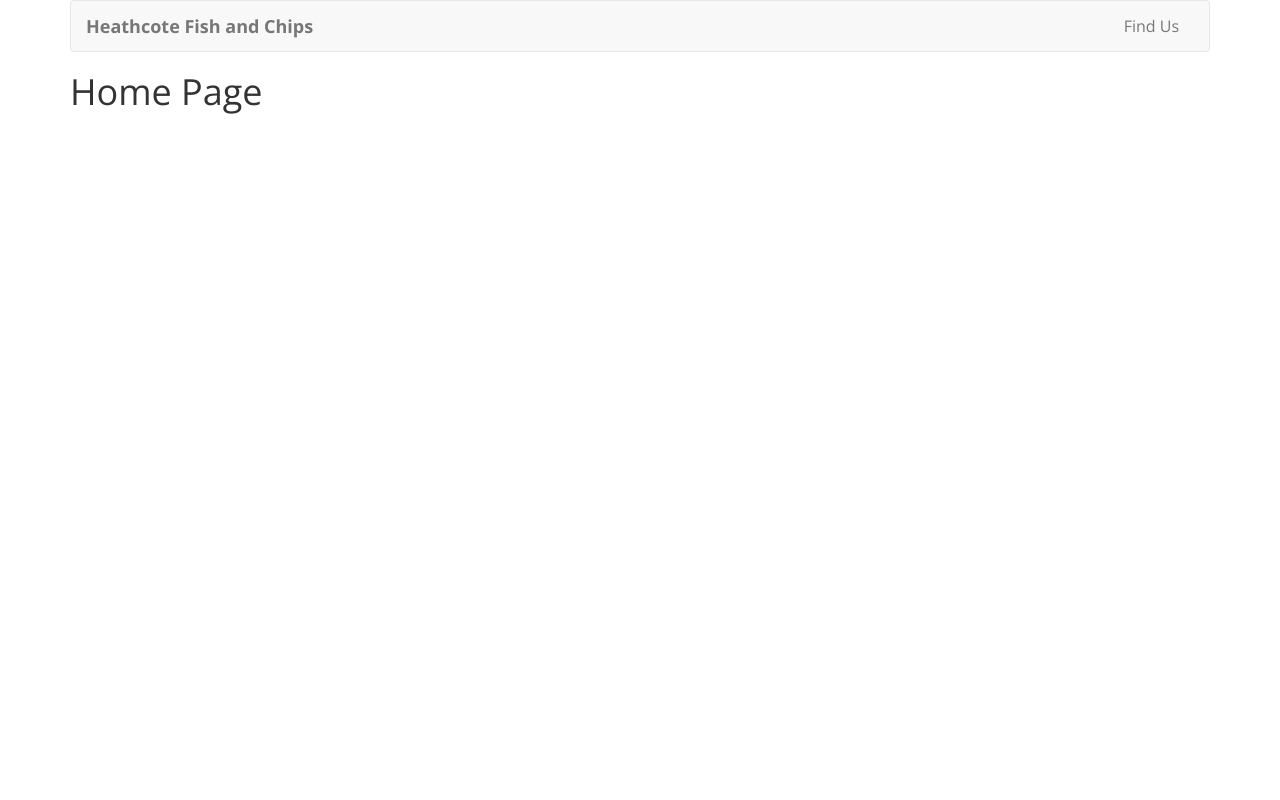
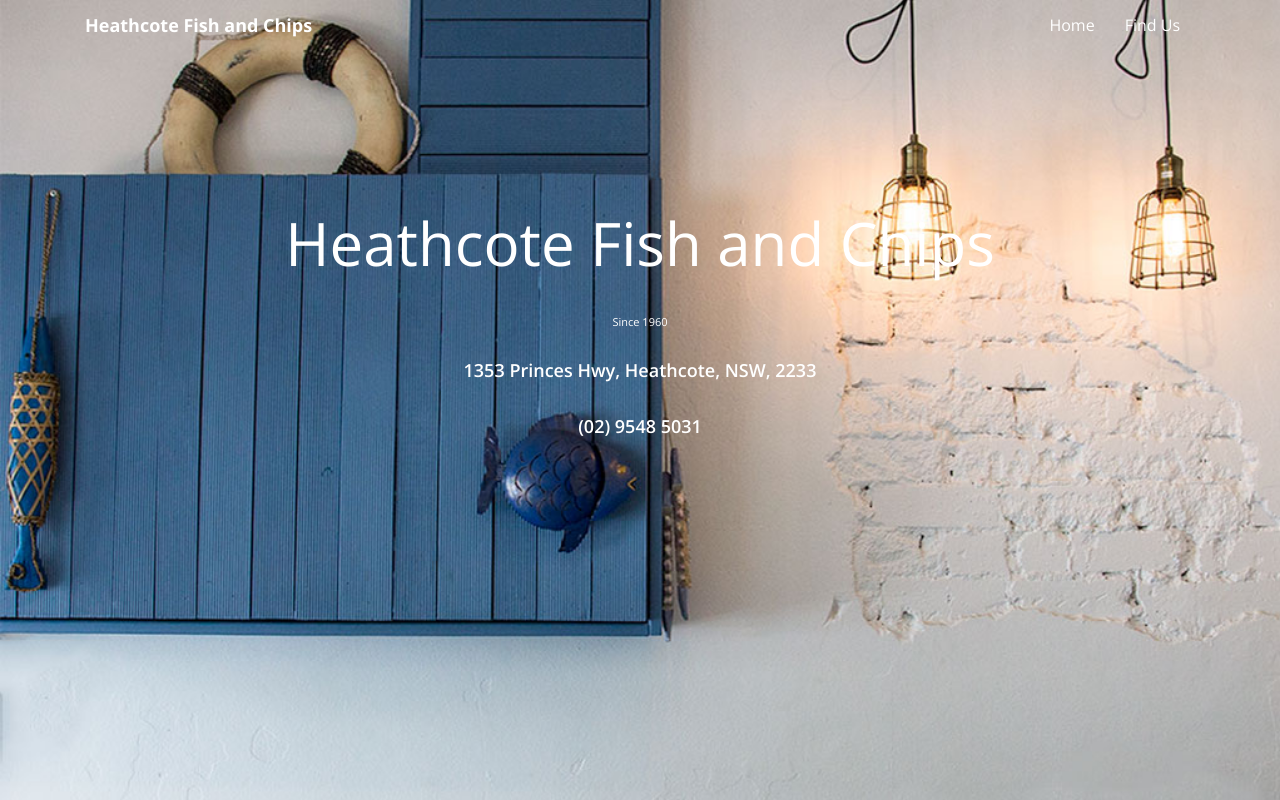
Before and after one commit to superdev810/heathcote-fish-n-chips, a React (Create React App) app: page / in a window 1280 px wide. Built offline with nearby package versions, Linux system fonts and the light colour scheme.

Commit message:
landing page rebuild

```diff
--- a/src/App.css
+++ b/src/App.css
@@ -1,3 +1,25 @@
-.App .navbar-brand {
+.layout__wrap .navbar-brand {
   font-weight: bold;
 }
+
+.website__home-link {
+  color: #ffffff !important;
+}
+
+.layout__nav-wrap {
+  position: absolute;
+  width: 100%;
+}
+
+.layout__navbar {
+  background: transparent;
+  border: 0;
+}
+
+.layour__nav-link a {
+  color: #ffffff !important;
+}
+
+.layour__nav-link.active a {
+  background-color: transparent !important;
+}
--- a/src/App.js
+++ b/src/App.js
@@ -27,20 +27,35 @@ class App extends Component {
 
   render() {
     return (
-      <div className="App container">
-        <Navbar fluid collapseOnSelect>
+      <div className="layout__wrap">
+        <div className="layout__nav-wrap">
+          <Navbar fluid collapseOnSelect className="container layout__navbar">
             <Navbar.Header>
               <Navbar.Brand>
-              <Link to="/">Heathcote Fish and Chips</Link>
+                <Link className="website__home-link" to="/">Heathcote Fish and Chips</Link>
               </Navbar.Brand>
               <Navbar.Toggle />
             </Navbar.Header>
             <Navbar.Collapse>
               <Nav pullRight>
-              <RouteNavItem onClick={this.handleNavLink} href="/find-us">Find Us</RouteNavItem>
+                <RouteNavItem
+                  onClick={this.handleNavLink}
+                  href="/"
+                  className="layour__nav-link"
+                >
+                  Home
+                </RouteNavItem>
+                <RouteNavItem
+                  onClick={this.handleNavLink}
+                  href="/find-us"
+                  className="layour__nav-link"
+                >
+                  Find Us
+                </RouteNavItem>
               </Nav>
             </Navbar.Collapse>
           </Navbar>
+        </div>
         <Routes />
       </div>
     );
--- /dev/null
+++ b/src/containers/Home.css
@@ -0,0 +1,29 @@
+.landing-page__wrap {
+  color: #ffffff;
+  text-align: center;
+  font-weight: 600;
+  background-image: url('../../public/images/hero-background.jpg');
+  background-repeat: no-repeat;
+  background-position: center center;
+  background-size: cover;
+  width: 100%;
+  height: 100vh;
+  padding-top: 200px;
+}
+
+.landing-page__main-title {
+  font-size: 60px;
+  padding: 10px;
+  margin: 0;
+}
+
+.landing-page__sub-title {
+  font-size: 11px;
+  padding: 10px;
+}
+
+.landing-page__address,
+.landing-page__tel {
+  font-size: 18px;
+  padding: 10px;
+}
--- a/src/containers/Home.js
+++ b/src/containers/Home.js
@@ -1,8 +1,12 @@
 import React from 'react';
+import './Home.css';
 
 const Home = () => (
-  <div>
-    <h1>Home Page</h1>
+  <div className="landing-page__wrap">
+    <h1 className="landing-page__main-title">Heathcote Fish and Chips</h1>
+    <h2 className="landing-page__sub-title">Since 1960</h2>
+    <address className="landing-page__address">1353 Princes Hwy, Heathcote, NSW, 2233</address>
+    <tel className="landing-page__tel">(02) 9548 5031</tel>
   </div>
 );
 
```
Lines whose indentation alone changed are shown as unchanged.
